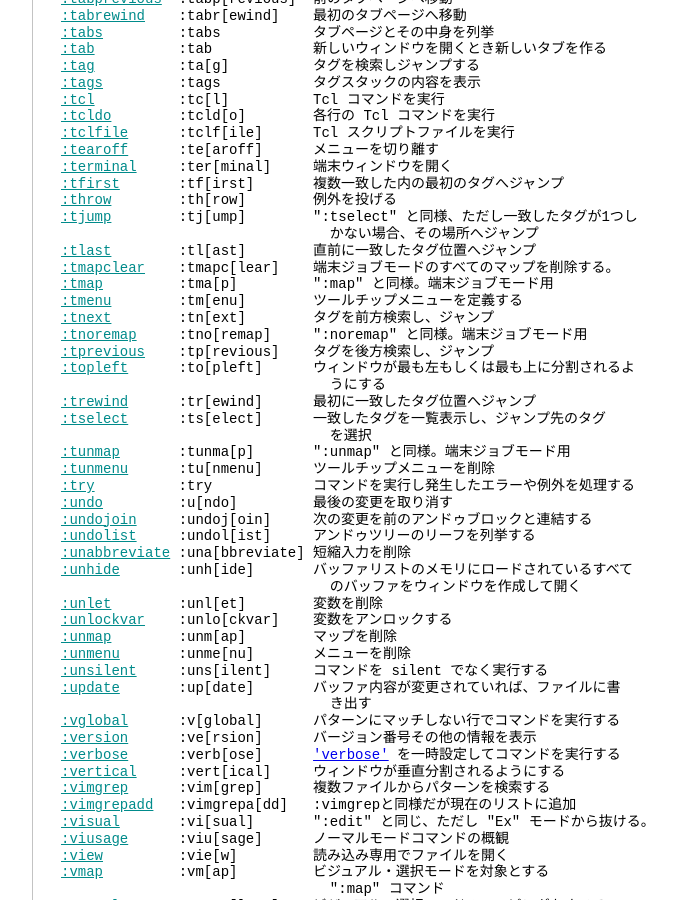
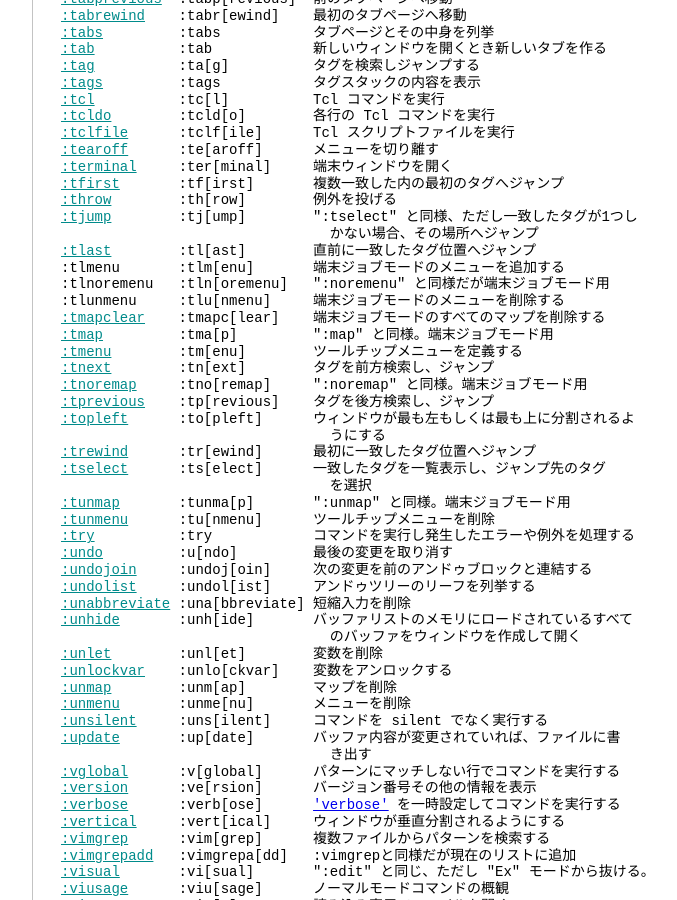
Before and after one commit to vim-jp/vimdoc-ja, a Jekyll site: the page built from vimindex.html, in a window 1280 px wide and 900 px high, scrolled down 27604 px. Shown: the whole window, without its empty margins (340-1017 px from the left). Built offline with Jekyll 4.4.1, drawn with Linux system fonts in a browser that asks for light colours; nearby versions of some CDN libraries; comment, search, counter and statistics services are not loaded.

Commit message:
Generated by Travis JOB 1289.1
https://travis-ci.org/vim-jp/vimdoc-ja-working/builds/447623676

```diff
--- a/vimindex.html
+++ b/vimindex.html
@@ -1649,7 +1649,10 @@ SECTION&nbsp;&nbsp;セクション。'{' ではなく '}' の場合もある<a c
 <a class="Identifier" href="tagsrch.html#:tjump">:tjump</a>&nbsp;&nbsp;&nbsp;&nbsp;&nbsp;&nbsp;&nbsp;&nbsp;:tj[ump]&nbsp;&nbsp;&nbsp;&nbsp;&nbsp;&nbsp;&nbsp;&nbsp;&quot;:tselect&quot; と同様、ただし一致したタグが1つし<br>
 &nbsp;&nbsp;&nbsp;&nbsp;&nbsp;&nbsp;&nbsp;&nbsp;&nbsp;&nbsp;&nbsp;&nbsp;&nbsp;&nbsp;&nbsp;&nbsp;&nbsp;&nbsp;&nbsp;&nbsp;&nbsp;&nbsp;&nbsp;&nbsp;&nbsp;&nbsp;&nbsp;&nbsp;&nbsp;&nbsp;&nbsp;&nbsp;かない場合、その場所へジャンプ<br>
 <a class="Identifier" href="tagsrch.html#:tlast">:tlast</a>&nbsp;&nbsp;&nbsp;&nbsp;&nbsp;&nbsp;&nbsp;&nbsp;:tl[ast]&nbsp;&nbsp;&nbsp;&nbsp;&nbsp;&nbsp;&nbsp;&nbsp;直前に一致したタグ位置へジャンプ<br>
-<a class="Identifier" href="map.html#:tmapclear">:tmapclear</a>&nbsp;&nbsp;&nbsp;&nbsp;:tmapc[lear]&nbsp;&nbsp;&nbsp;&nbsp;端末ジョブモードのすべてのマップを削除する。<br>
+<span class="MissingTag">:tlmenu</span>&nbsp;&nbsp;&nbsp;&nbsp;&nbsp;&nbsp; :tlm[enu]&nbsp;&nbsp;&nbsp;&nbsp;&nbsp;&nbsp; 端末ジョブモードのメニューを追加する<br>
+<span class="MissingTag">:tlnoremenu</span>&nbsp;&nbsp; :tln[oremenu]&nbsp;&nbsp; &quot;:noremenu&quot; と同様だが端末ジョブモード用<br>
+<span class="MissingTag">:tlunmenu</span>&nbsp;&nbsp;&nbsp;&nbsp; :tlu[nmenu]&nbsp;&nbsp;&nbsp;&nbsp; 端末ジョブモードのメニューを削除する<br>
+<a class="Identifier" href="map.html#:tmapclear">:tmapclear</a>&nbsp;&nbsp;&nbsp;&nbsp;:tmapc[lear]&nbsp;&nbsp;&nbsp;&nbsp;端末ジョブモードのすべてのマップを削除する<br>
 <a class="Identifier" href="map.html#:tmap">:tmap</a>&nbsp;&nbsp;&nbsp;&nbsp;&nbsp;&nbsp;&nbsp;&nbsp; :tma[p]&nbsp;&nbsp;&nbsp;&nbsp;&nbsp;&nbsp;&nbsp;&nbsp; &quot;:map&quot; と同様。端末ジョブモード用<br>
 <a class="Identifier" href="gui.html#:tmenu">:tmenu</a>&nbsp;&nbsp;&nbsp;&nbsp;&nbsp;&nbsp;&nbsp;&nbsp;:tm[enu]&nbsp;&nbsp;&nbsp;&nbsp;&nbsp;&nbsp;&nbsp;&nbsp;ツールチップメニューを定義する<br>
 <a class="Identifier" href="tagsrch.html#:tnext">:tnext</a>&nbsp;&nbsp;&nbsp;&nbsp;&nbsp;&nbsp;&nbsp;&nbsp;:tn[ext]&nbsp;&nbsp;&nbsp;&nbsp;&nbsp;&nbsp;&nbsp;&nbsp;タグを前方検索し、ジャンプ<br>
```
